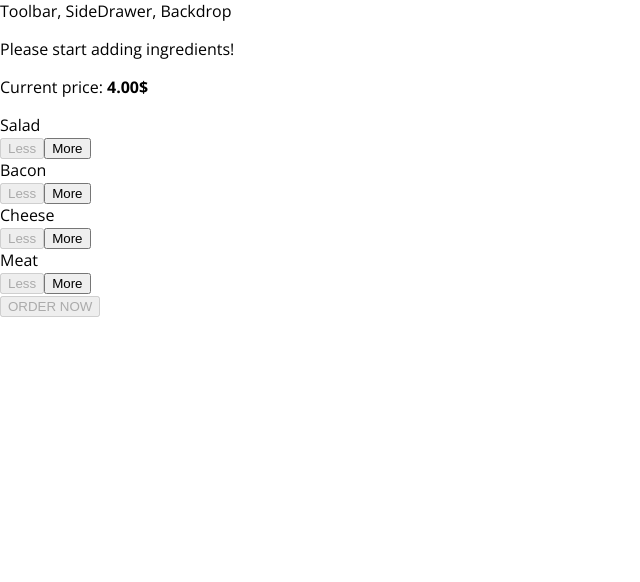
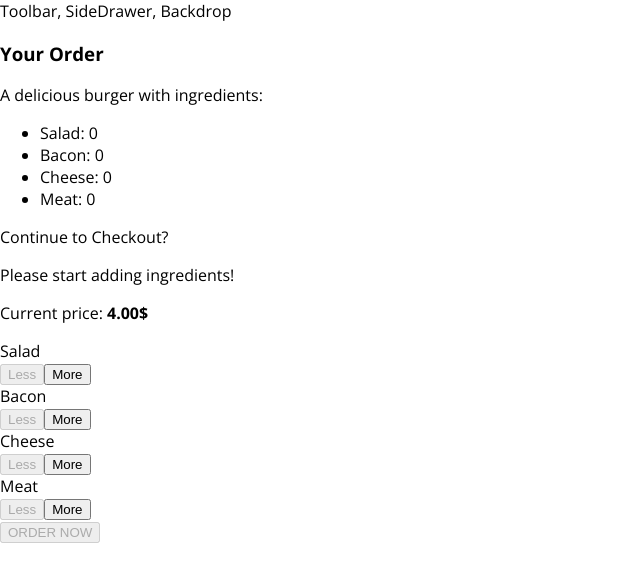
Before and after one commit to BokiGaja/React-BurgerBuilder, a React app: page / in a window 1280 px wide. Shown: the top 582 px of the page, without its empty margins (0-640 px from the left). Built offline with nearby package versions, Linux system fonts and the light colour scheme.

Commit message:
Modal added

```diff
--- a/src/components/Burger/Burger.css
+++ b/src/components/Burger/Burger.css
@@ -2,7 +2,7 @@
     width: 100%;
     margin: auto;
     height: 250px;
-    /*overflow: scroll;*/
+    overflow: scroll;
     text-align: center;
     font-weight: bold;
     font-size: 1.2rem;
--- a/src/components/Burger/BurgerIngredient/BurgerIngredient.js
+++ b/src/components/Burger/BurgerIngredient/BurgerIngredient.js
@@ -33,9 +33,7 @@
             default:
                 ingredient = null;
         }
-
         return ingredient;
-
     }
 }
 
--- /dev/null
+++ b/src/components/Burger/OrderSummary/OrderSummary.js
@@ -0,0 +1,25 @@
+import React from 'react';
+import Aux from '../../../hoc/Aux'
+
+const orderSummary = props => {
+    const ingredientSummary = Object.keys(props.ingredients).map(igKey => {
+       return (
+           <li key={igKey}>
+               <span style={{textTransform: 'capitalize'}}>{igKey}</span>: {props.ingredients[igKey]}
+           </li>
+       );
+    });
+
+    return (
+      <Aux>
+          <h3>Your Order</h3>
+          <p>A delicious burger with ingredients:</p>
+          <ul>
+              {ingredientSummary}
+          </ul>
+          <p>Continue to Checkout?</p>
+      </Aux>
+    );
+};
+
+export default orderSummary;
--- /dev/null
+++ b/src/components/UI/Modal/Modal.css
@@ -0,0 +1,20 @@
+.Modal {
+    position: fixed;
+    z-index: 500;
+    background-color: white;
+    width: 70%;
+    border: 1px solid #ccc;
+    box-shadow: 1px 1px 1px black;
+    padding: 16px;
+    left: 15%;
+    top: 30%;
+    box-sizing: border-box;
+    transition: all 0.3s ease-out;
+}
+
+@media (min-width: 600px) {
+    .Modal {
+        width: 500px;
+        left: calc(50% - 250px);
+    }
+}
--- /dev/null
+++ b/src/components/UI/Modal/Modal.js
@@ -0,0 +1,10 @@
+import React from 'react';
+import classes from './Modal.css'
+
+const modal = (props) => (
+    <div className={classes.Modal}>
+        {props.children}
+    </div>
+);
+
+export default modal;
--- a/src/containers/BurgerBuilder/BurgerBuilder.js
+++ b/src/containers/BurgerBuilder/BurgerBuilder.js
@@ -1,14 +1,16 @@
 import React, { Component } from 'react'
 import Aux from '../../hoc/Aux';
 import Burger from '../../components/Burger/Burger';
-import BuildControls from '../../components/Burger/BuildControls/BuildControls'
+import BuildControls from '../../components/Burger/BuildControls/BuildControls';
+import Modal from '../../components/UI/Modal/Modal';
+import OrderSummary from '../../components/Burger/OrderSummary/OrderSummary';
 
 const INGREDIENT_PRICES = {
     salad: 0.5,
     cheese: 0.4,
     meat: 1.3,
     bacon: 0.7
-}
+};
 
 class BurgerBuilder extends Component {
     state = {
@@ -18,7 +20,7 @@
           cheese: 0,
           meat: 0
       },
-      totalPrice: 4,
+      totalPrice: 4
     };
 
     addIngredientHandler = type => {
@@ -51,7 +53,7 @@
         })
     };
 
-    isOrderAvailable() {
+    isOrderAvailable = () => {
         let disabledOrder = true;
         for (let key in this.state.ingredients) {
             if (this.state.ingredients[key] > 0) {
@@ -61,7 +63,7 @@
         return disabledOrder;
     };
 
-    isInfoDisabled() {
+    isInfoDisabled = () => {
         const disabledInfo = {
             ...this.state.ingredients
         };
@@ -75,6 +77,9 @@
     render() {
         return (
             <Aux>
+                <Modal>
+                    <OrderSummary ingredients={this.state.ingredients}/>
+                </Modal>
                 <Burger ingredients={this.state.ingredients}/>
                 <BuildControls
                     ingredientAdded={this.addIngredientHandler}
```
Also changed, not shown: src/components/UI/Backdrop/Backdrop.js (added).
